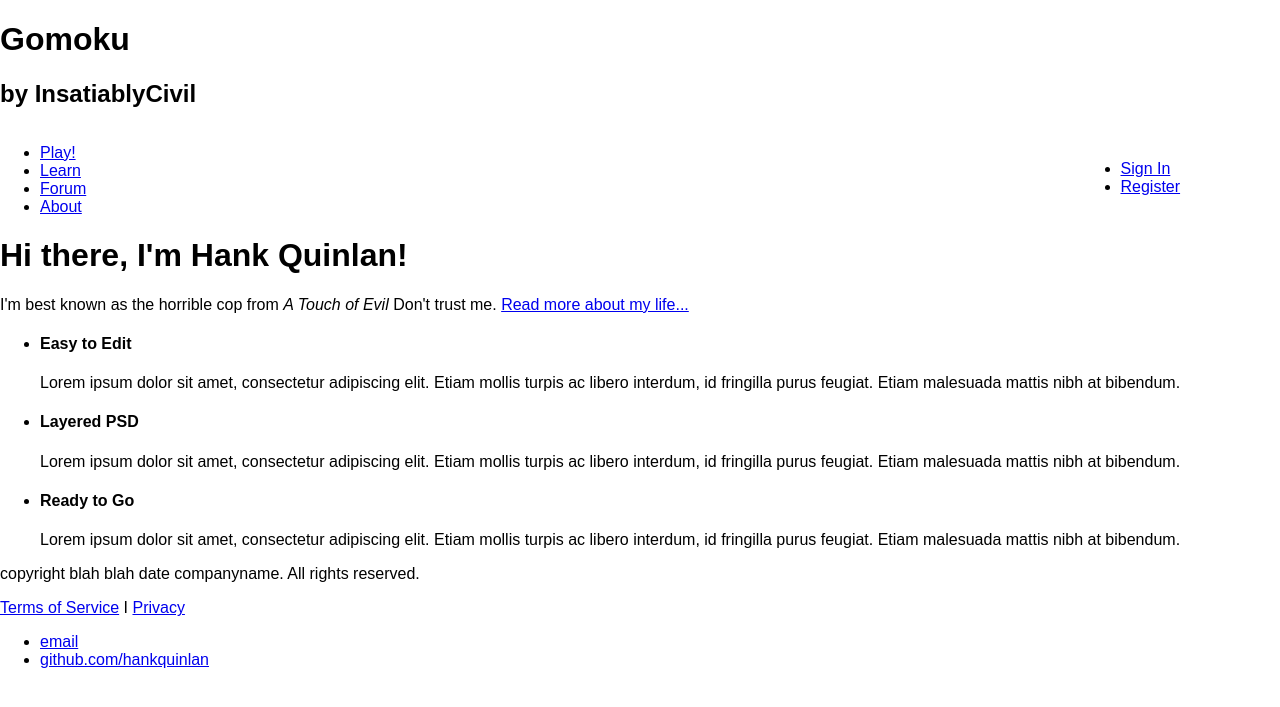
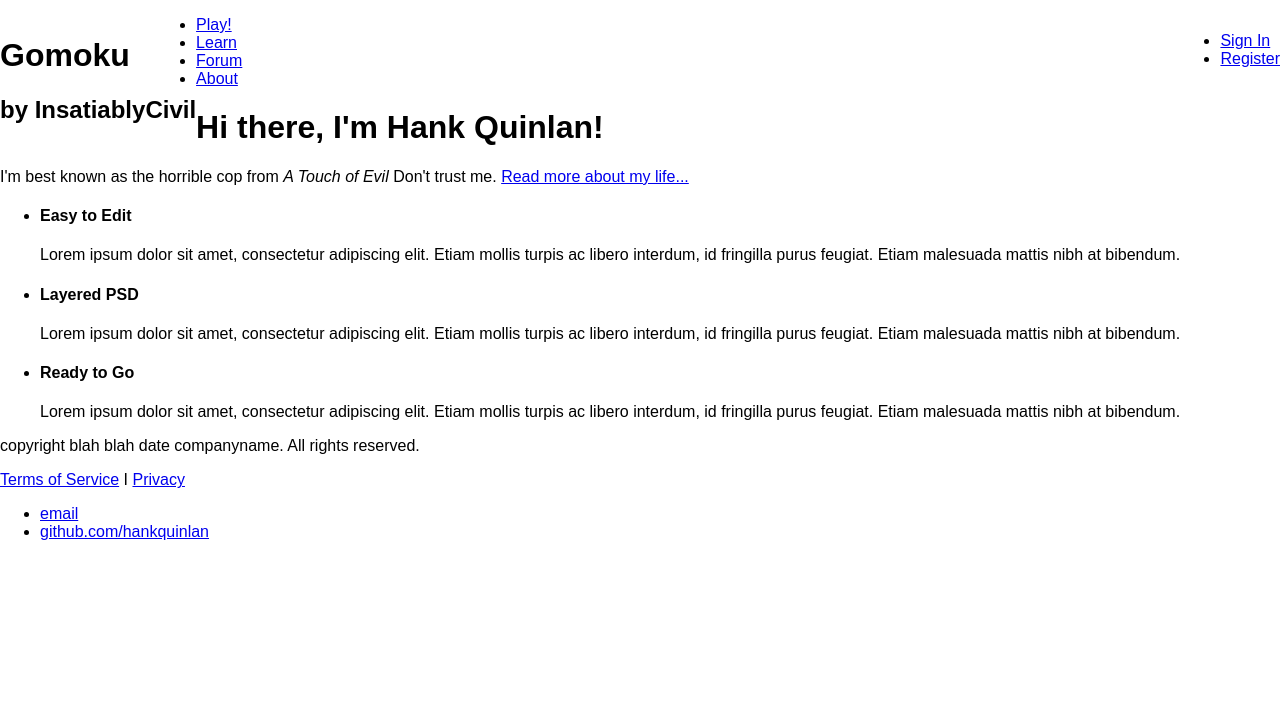
Before and after one commit to insatiablycivil/insatiablycivil.github.io, a Jekyll site: the page index.html, which Jekyll copies as it is, in a window 1280 px wide. Shown: the top 707 px of the page. Built offline with Jekyll 4.4.1, drawn with Linux system fonts in a browser that asks for light colours.

Commit message:
Update index.html

```diff
--- a/index.html
+++ b/index.html
@@ -12,7 +12,7 @@
 			<div class="header">
 				<h1>Gomoku</h1>
 				<h2>by InsatiablyCivil</h2>
-			<div class="header">
+			</div class="header">
 			<nav>
 				<ul id="login">
 		        		<li><a href="/">Sign In</a></li>
```
